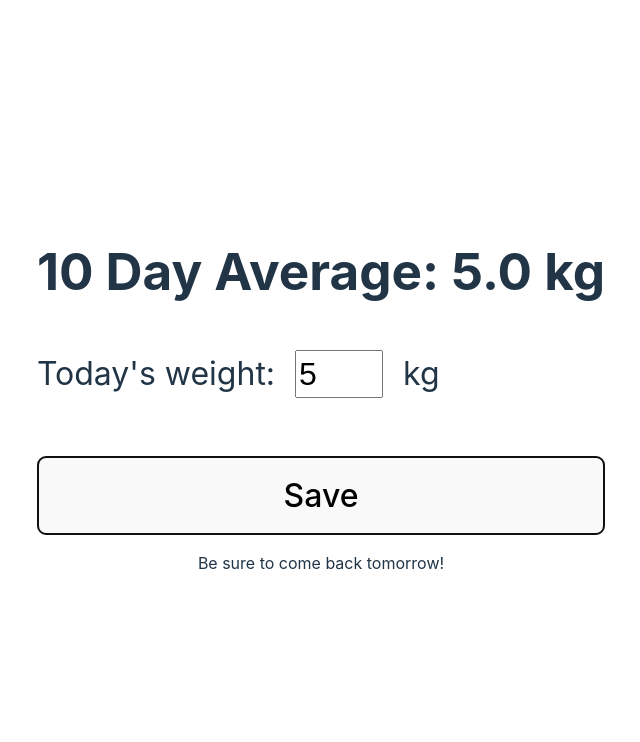
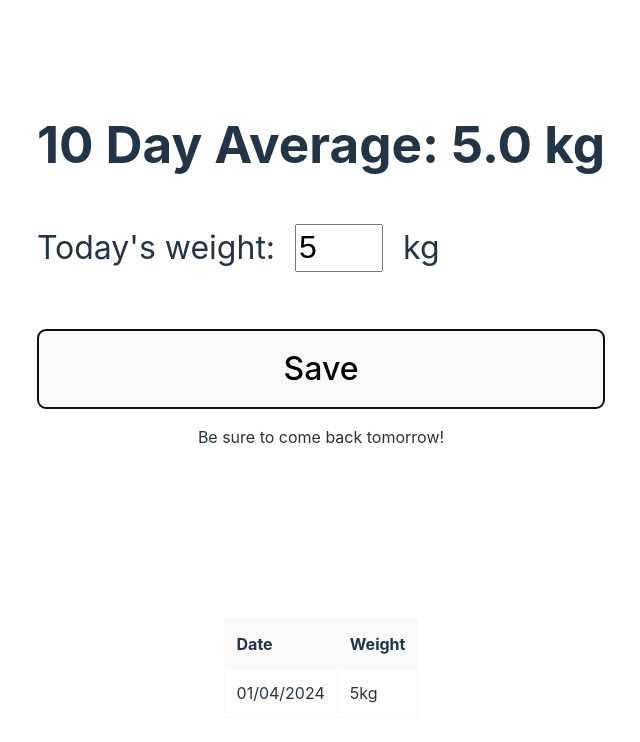
Before and after one commit to t-lock/10-day-avg, a Svelte app: page / in a window 1280 px wide. Both pictures are taken after typing "5" into the empty fields and a click on the button "Save". Shown: the top 742 px of the page, without its empty margins (319-959 px from the left). Built offline with nearby package versions, Linux system fonts and the light colour scheme.

Commit message:
Add table of historical values

```diff
--- a/src/App.svelte
+++ b/src/App.svelte
@@ -1,7 +1,7 @@
 <script lang="ts">
+  import { format } from "date-fns";
+  import { tenDayAvg } from "./lib/services/compute";
   import { data } from "./lib/services/storage";
-  import { tenDayAvg } from "./lib/services/compute";
-  import { format } from "date-fns";
 
   const today = format(new Date(), "yyyy-MM-dd");
 
@@ -59,6 +59,25 @@
   {#if reactiveIndex !== -1}
     <p>Be sure to come back tomorrow!</p>
   {/if}
+
+  {#if $data.length}
+    <table class="values">
+      <thead>
+        <tr>
+          <th>Date</th>
+          <th>Weight</th>
+        </tr>
+      </thead>
+      <tbody>
+        {#each $data as { date, value }}
+          <tr>
+            <td>{format(date, "MM/dd/yyyy")}</td>
+            <td>{value}kg</td>
+          </tr>
+        {/each}
+      </tbody>
+    </table>
+  {/if}
 </main>
 
 <style>
@@ -82,4 +101,32 @@
   h1 {
     margin-bottom: 1em;
   }
+
+  table {
+    text-align: left;
+    margin: 0 auto;
+    width: min-content;
+    margin-top: 30%;
+    border-collapse: collapse;
+  }
+
+  th,
+  td {
+    padding: 12px;
+    border: 1px solid #505050;
+  }
+
+  thead {
+    background-color: #505050;
+  }
+
+  @media (prefers-color-scheme: light) {
+    thead {
+      background-color: #f9f9f9;
+    }
+    th,
+    td {
+      border-color: #f9f9f9;
+    }
+  }
 </style>
```
